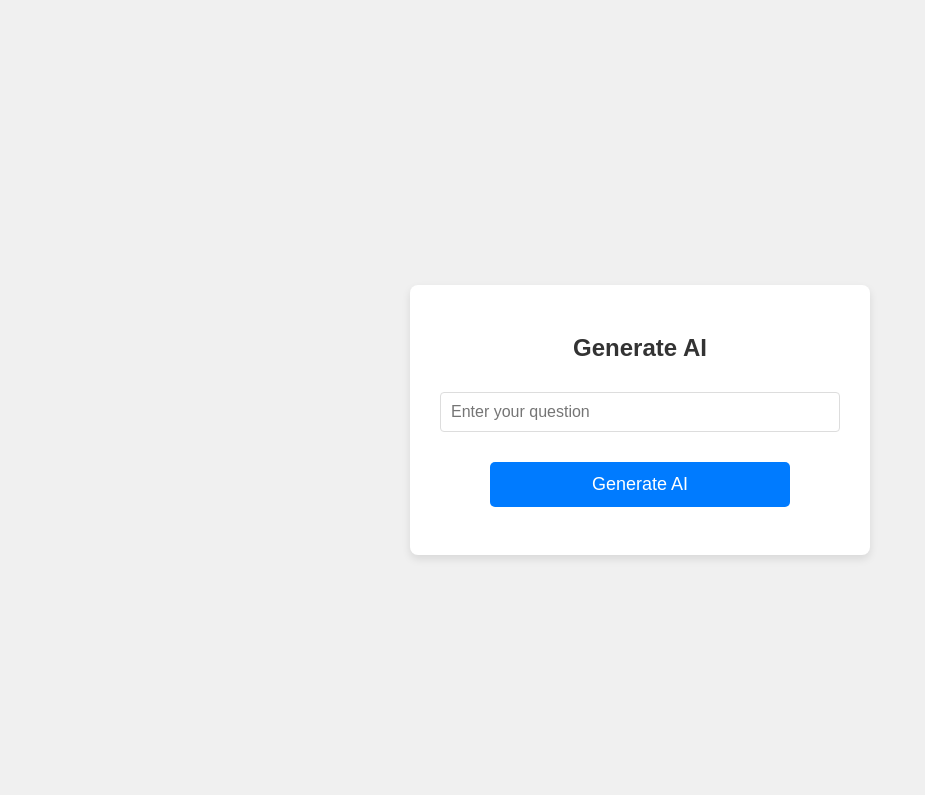
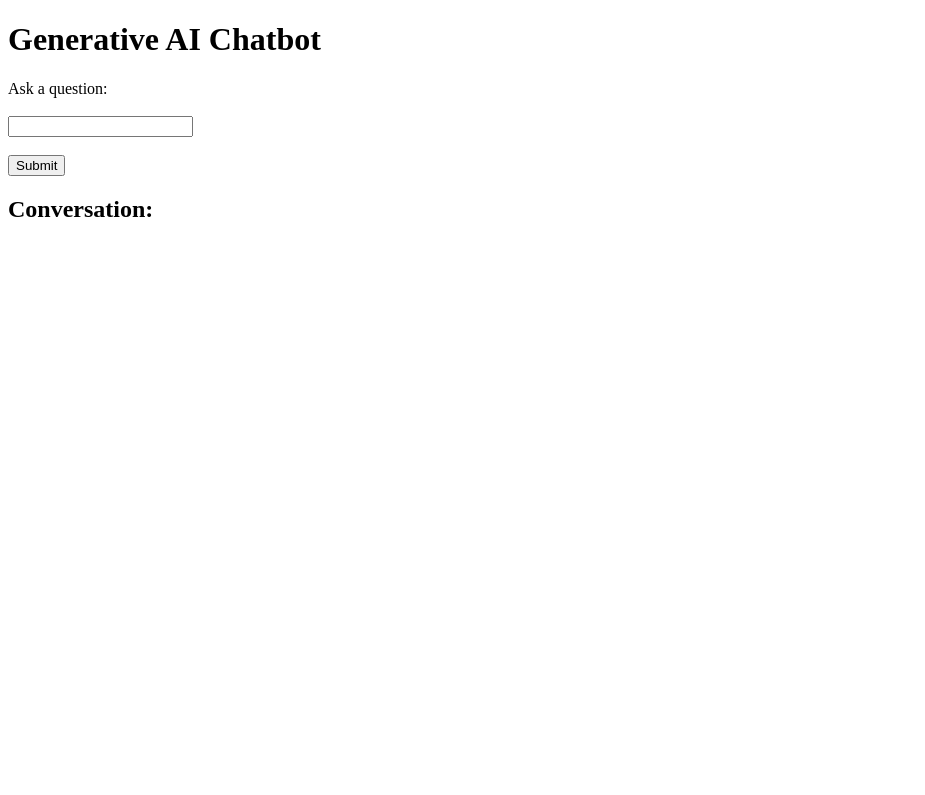
Before and after one commit to Marcus8009/AN6001A-2024-T2, a Flask app: template templates/generate_ai.html in a window 1280 px wide. Shown: the top 795 px of the page, without its empty margins (0-925 px from the left). After the commit the page ends 217 px from the top, so only its background shows below. Run offline with Flask 3, Linux system fonts and the light colour scheme; the template is opened without the code that fills it, so the values that code supplies are empty.

Commit message:
"Updated chatbot to handle continuous conversation"

```diff
--- a/app.py
+++ b/app.py
@@ -1,11 +1,11 @@
-from flask import Flask, render_template, request
+from flask import Flask, render_template, request, session
 import textblob
 import google.generativeai as genai
 import pandas as pd
 import os
 
-
 app = Flask(__name__)
+app.secret_key = 'your_secret_key'  # Needed for session management
 
 # Configure the generative AI model
 api = os.getenv("MASKERSUITE")
@@ -19,15 +19,24 @@ def index():
         if action == "genAI":
             return render_template("generate_ai.html")
         elif action == "End":
+            session.pop('conversation', None)  # Clear the conversation history
             return "Session Ended!"  # Placeholder
     return render_template("index.html")
 
-@app.route("/generate_ai_result", methods=["POST"])
+@app.route("/generate_ai_result", methods=["GET", "POST"])
 def generate_ai_result():
-    question = request.form.get("question")
-    r = model.generate_content(question)
-    generated_code = r.candidates[0].content.parts[0].text
-    return render_template("ai_result.html", generated_code=generated_code)
+    if 'conversation' not in session:
+        session['conversation'] = []
+
+    if request.method == "POST":
+        question = request.form.get("question")
+        r = model.generate_content(question)
+        generated_code = r.candidates[0].content.parts[0].text
+
+        # Append the question and response to the conversation history
+        session['conversation'].append({'question': question, 'response': generated_code})
+
+    return render_template("ai_result.html", conversation=session['conversation'])
 
 @app.route("/main", methods=["GET", "POST"])
 def main():
--- a/templates/generate_ai.html
+++ b/templates/generate_ai.html
@@ -1,14 +1,23 @@
+<!DOCTYPE html>
+<html lang="en">
 <head>
+    <meta charset="UTF-8">
     <meta name="viewport" content="width=device-width, initial-scale=1.0">
-    <link rel="stylesheet" href="{{url_for('static', filename='styles.css')}}">
+    <title>Generative AI Chatbot</title>
 </head>
-
 <body>
-    <div class="container">
-        <h2>Generate AI</h2>
-        <form action="/generate_ai_result" method="post">
-            <p><input type="text" name="question" placeholder="Enter your question" required></p>
-            <p><input type="submit" value="Generate AI"></p>
-        </form>
+    <h1>Generative AI Chatbot</h1>
+    <form action="/generate_ai_result" method="post">
+        <label for="question">Ask a question:</label><br><br>
+        <input type="text" id="question" name="question" required><br><br>
+        <input type="submit" value="Submit">
+    </form>
+    <h2>Conversation:</h2>
+    <div>
+        {% for entry in conversation %}
+            <p><strong>You:</strong> {{ entry.question }}</p>
+            <p><strong>Bot:</strong> {{ entry.response }}</p>
+        {% endfor %}
     </div>
 </body>
+</html>
```
